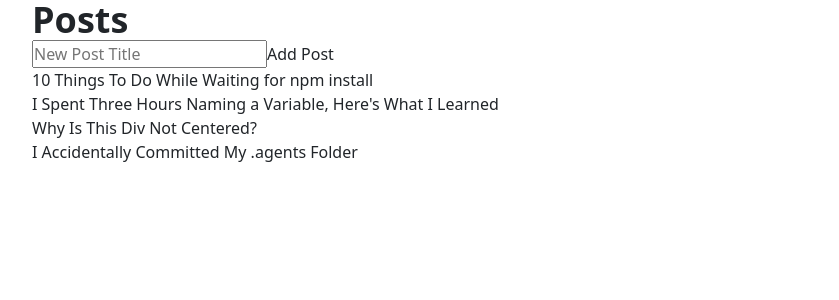
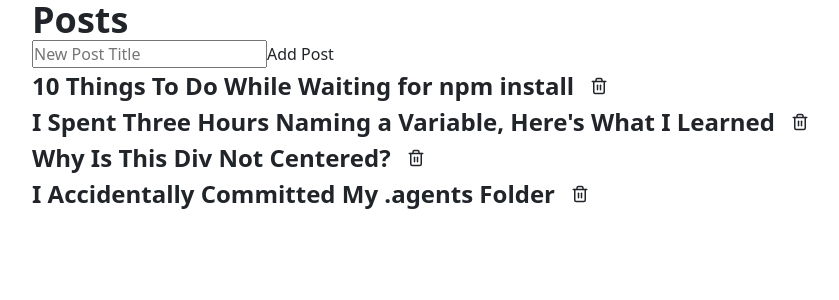
Before and after one commit to emanuelefavero/react-form, a React (Vite) app: page / in a window 1280 px wide. Shown: the top 300 px of the page, without its empty margins (8-847 px from the left). Built offline with nearby package versions, Linux system fonts and the light colour scheme.

Commit message:
feat: add exercise bonus

```diff
--- a/package.json
+++ b/package.json
@@ -10,6 +10,7 @@
     "preview": "vite preview"
   },
   "dependencies": {
+    "lucide-react": "^1.24.0",
     "react": "^19.2.7",
     "react-dom": "^19.2.7"
   },
--- a/src/App.jsx
+++ b/src/App.jsx
@@ -16,6 +16,10 @@ export function App() {
     setPosts((prevPosts) => [newPost, ...prevPosts]);
   };
 
+  const handleDeletePost = (id) => {
+    setPosts((prev) => prev.filter((post) => post.id !== id));
+  };
+
   return (
     <div className='app'>
       <header className='header'>
@@ -27,7 +31,7 @@ export function App() {
       <main className='main'>
         <div className='container'>
           <PostForm onAddPost={handleAddPost} />
-          <PostList posts={posts} />
+          <PostList posts={posts} onDeletePost={handleDeletePost} />
         </div>
       </main>
     </div>
--- /dev/null
+++ b/src/components/Post.css
@@ -0,0 +1,5 @@
+.post {
+  button {
+    padding-inline: 1rem;
+  }
+}
--- /dev/null
+++ b/src/components/Post.jsx
@@ -0,0 +1,18 @@
+import './Post.css';
+import { Trash2 } from 'lucide-react';
+
+export const Post = ({ post, onDeletePost }) =>
+  post.title && (
+    <article className='post'>
+      <h2>
+        <span>{post.title}</span>
+        <button
+          type='button'
+          aria-label={`Delete ${post.title}`}
+          onClick={() => onDeletePost(post.id)}
+        >
+          <Trash2 size={18} aria-hidden='true' />
+        </button>
+      </h2>
+    </article>
+  );
--- a/src/components/PostList.jsx
+++ b/src/components/PostList.jsx
@@ -1,14 +1,12 @@
 import './PostList.css';
+import { Post } from './Post';
 
-const Post = ({ post }) =>
-  post.title && <article className='post'>{post.title}</article>;
-
-export const PostList = ({ posts }) =>
+export const PostList = ({ posts, onDeletePost }) =>
   posts.length > 0 && (
     <ul className='post-list'>
       {posts.map((post) => (
         <li key={`post-${post.id}`}>
-          <Post post={post} />
+          <Post post={post} onDeletePost={onDeletePost} />
         </li>
       ))}
     </ul>
```
Also changed, not shown: 1 other file (tests, documents, lock files or other folders).
